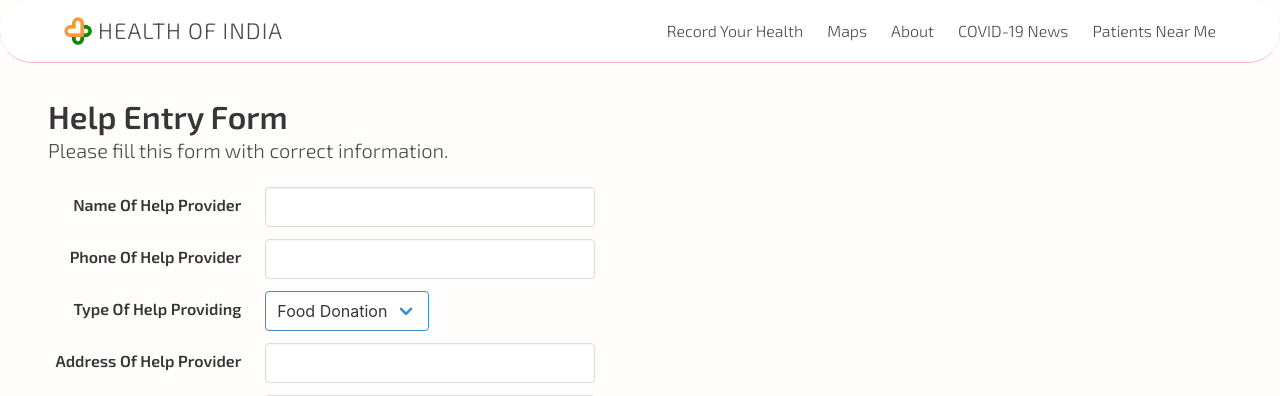
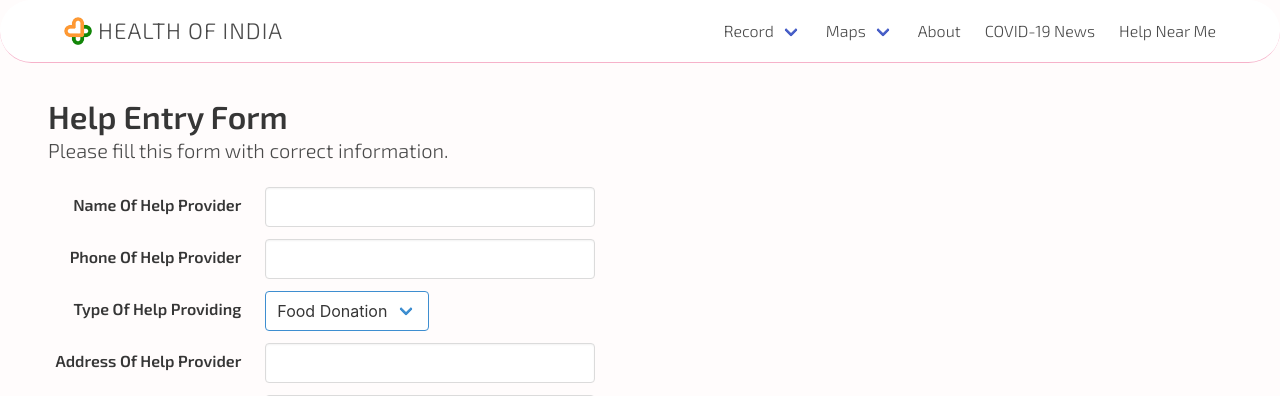
Before and after one commit to Podnet/Fight-Covid19, a Django app: page /maps/help_entry in a window 1280 px wide. Shown: the top 396 px of the page. Run offline with Django 3.2, Linux system fonts and the light colour scheme; parts of the project's set-up code (start-up, migrations or seed data) failed here and were passed over; some libraries are stand-ins or nearby versions.

Commit message:
Navbar updated with new options (Added new form & Maps)

```diff
--- a/fight_covid19/templates/base-uikit.html
+++ b/fight_covid19/templates/base-uikit.html
@@ -115,13 +115,42 @@ if ($navbarBurgers.length > 0) {
 
     <div id="navMenuDocumentation" class="navbar-menu">
       <div class="navbar-end">
-        <a href="{% url 'maps:oneshot_health_entry' %}" class="navbar-item">
-          Record Your Health
+        <div class="navbar-item has-dropdown is-hoverable">
+        <a class="navbar-link">
+          Record
         </a>
 
-        <a href="{% url 'maps' %}" class="navbar-item">
+        <div class="navbar-dropdown">
+          <a href="{% url 'maps:oneshot_health_entry' %}" class="navbar-item">
+            Record Your Health
+          </a>
+          <a href="{% url 'maps:health_entry' %}" class="navbar-item">
+            Record A Help
+          </a>
+        </div>
+      </div>
+        <div class="navbar-item has-dropdown is-hoverable">
+        <a class="navbar-link">
           Maps
         </a>
+
+        <div class="navbar-dropdown">
+          <a href="{% url 'maps' %}" class="navbar-item">
+            Patient Map
+          </a>
+          <a href="{% url 'maps' %}" class="navbar-item">
+            Grocery Map
+          </a>
+          <a href="{% url 'maps' %}" class="navbar-item">
+            Medical Map
+          </a>
+          <a href="{% url 'maps' %}" class="navbar-item">
+            Food Centers Map
+          </a>
+        </div>
+      </div>
+
+
         <a href="{% url 'about' %}" class="navbar-item">
           About
         </a>
@@ -129,7 +158,7 @@ if ($navbarBurgers.length > 0) {
           COVID-19 News
         </a>
         <a href="/#pnm" class="navbar-item">
-          Patients Near Me
+          Help Near Me
         </a>
 
 
```
